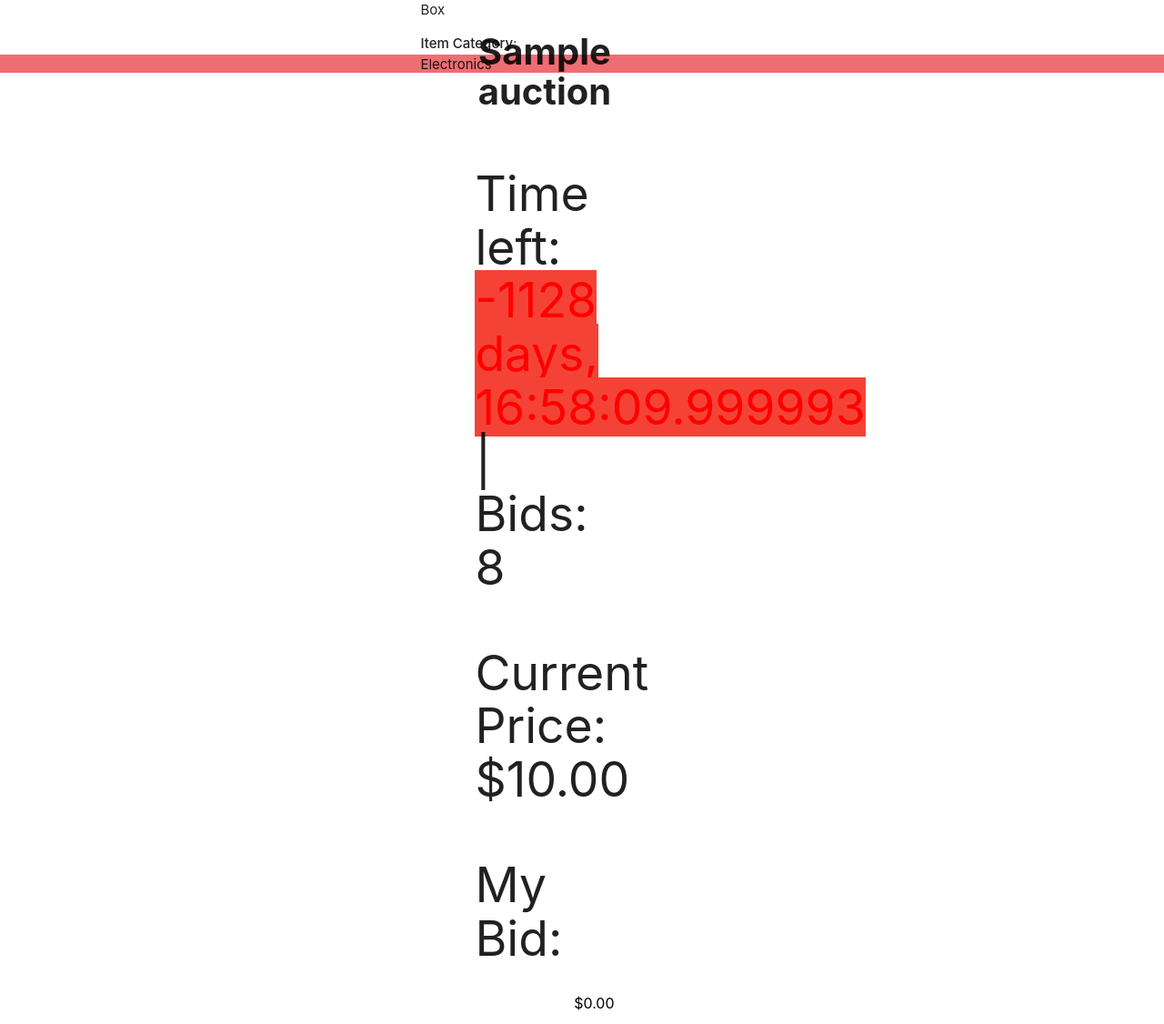
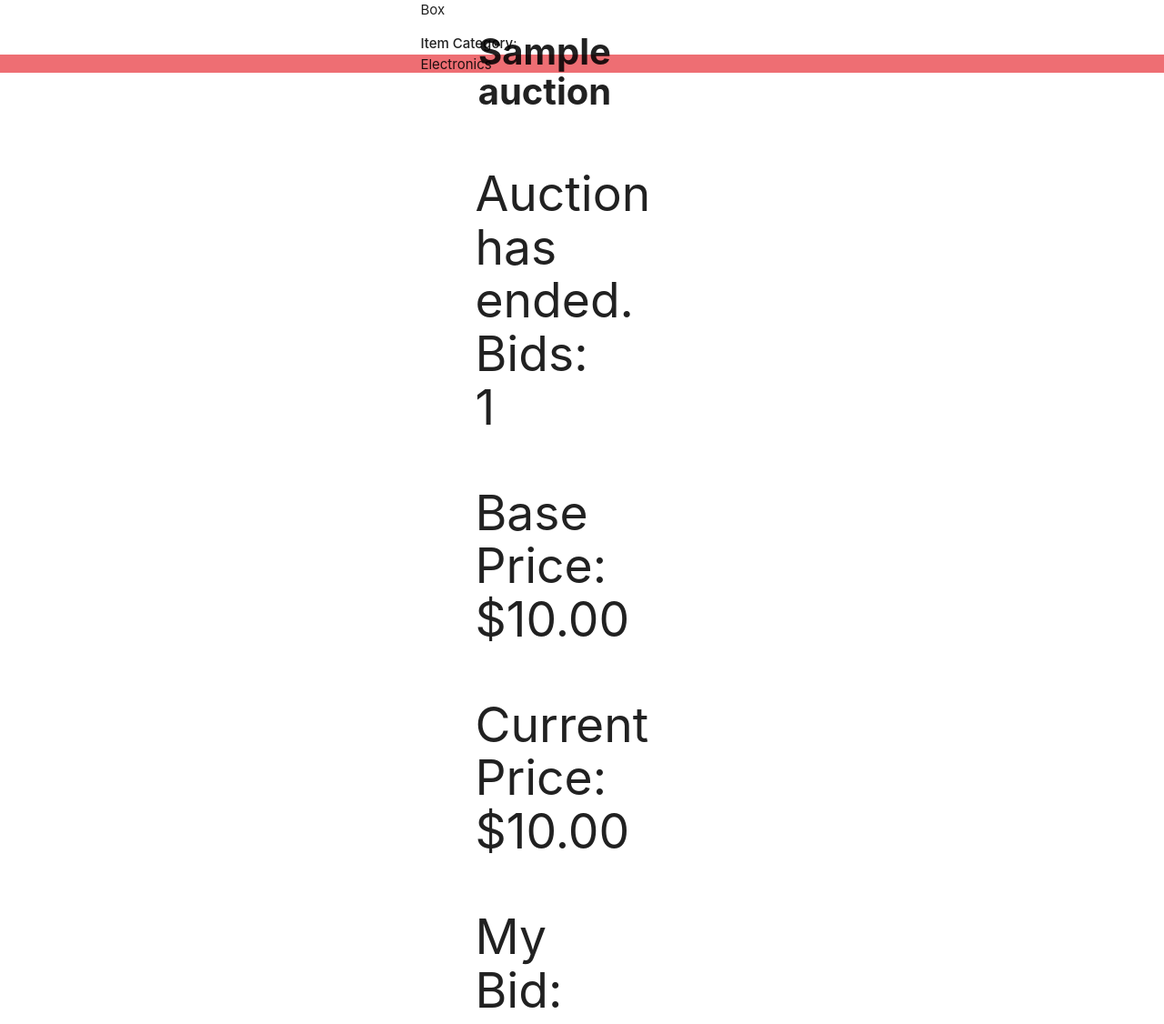
Before and after one commit to scaev/eAuctions, a Django app: page /auctions/1/ in a window 1280 px wide. Shown: the part 804-1930 px from the top of the page at 91% size. Run offline with Django 4.2, Linux system fonts and the light colour scheme; tables that the repository leaves empty hold one stand-in row (values such as "Sample post").

Commit message:
Adds script to the html

```diff
--- a/main_app/templates/auctions/detail.html
+++ b/main_app/templates/auctions/detail.html
@@ -48,12 +48,19 @@
 
   <div class="right-panel">
     <h1>{{ auction.title }}</h1>
-    <h2>Time left: <span class="red">{{ time_delta }}</span> | Bids: 8</h2>
+    <h2>
 
-    <!-- <div id="countdown"></div> -->
+      <div id="countdown"></div>
+    </span> Bids: {{ bids|length }}
+    </h2>
+
+    <h2>
+      Base Price:&nbsp;&nbsp;&nbsp;&nbsp;&nbsp;&nbsp;&nbsp;&nbsp;&nbsp;
+      ${{auction.starting_price}}
+    </h2>
     <h2>
       Current Price:&nbsp;&nbsp;&nbsp;&nbsp;&nbsp;&nbsp;&nbsp;&nbsp;&nbsp;
-      ${{auction.starting_price}}
+      ${{max_bid_amount}}
     </h2>
     <h2>
       My Bid:&nbsp;&nbsp;&nbsp;&nbsp;&nbsp;&nbsp;&nbsp;&nbsp;&nbsp;&nbsp;<input
@@ -90,10 +97,10 @@
   </div>
 </div>
 
-<!-- <script>
+<script>
   function updateCountdown() {
     var now = new Date();
-    var end_date = new Date('{{ end_date|date:"Y-m-d H:i:s" }}');
+    var end_date = new Date('{{ auction.end_date|date:"Y-m-d H:i:s" }}');
     var time_remaining = end_date - now;
     var seconds_remaining = Math.floor(time_remaining / 1000);
 
@@ -108,6 +115,6 @@
   }
 
   setInterval(updateCountdown, 1000);
-</script> -->
+</script>
 
 {% endblock %}
--- a/main_app/views.py
+++ b/main_app/views.py
@@ -74,12 +74,16 @@ def auctions_detail(request, auction_id):
   auction = Auction.objects.get(id=auction_id)
   bids = auction.bid_set.all()
   bid_form = BiddingForm()
-  now = datetime.now()
-  end_date = auction.end_date.replace(tzinfo=None)
-  time_delta = end_date - now
+  current_auction = Auction.objects.get(id=auction_id)
+  bids_current_auction = current_auction.bid_set.all()
+  max_bid = bids_current_auction.order_by('-amount')[:1]
+  max_bid_amount = max_bid.first().amount
+  # now = datetime.now()
+  # end_date = auction.end_date.replace(tzinfo=None)
+  # time_delta = end_date - now
   # time_delta_str = time_delta.strftime("%Y, %m, %d, %H, %M, %S")
   return render(request, 'auctions/detail.html', {
-    'auction': auction,'bids': bids, 'bid_form' : bid_form, 'time_delta':time_delta
+    'auction': auction,'bids': bids, 'bid_form' : bid_form, 'max_bid_amount':max_bid_amount
   })
 
 
@@ -98,7 +102,7 @@ def add_bid(request, auction_id):
       new_bid.save()
     else:
       error_message = 'Please place a bigger amount - try again'
-  return redirect('detail', auction_id = auction_id)
+  return redirect('detail', auction_id = auction_id,)
 
 
 
```
